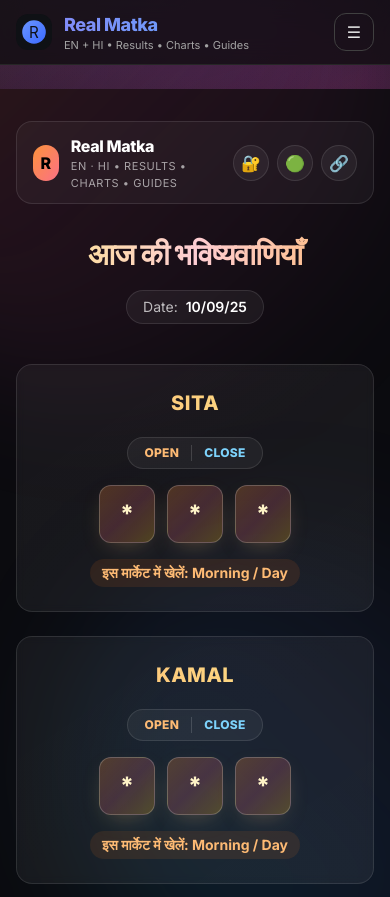
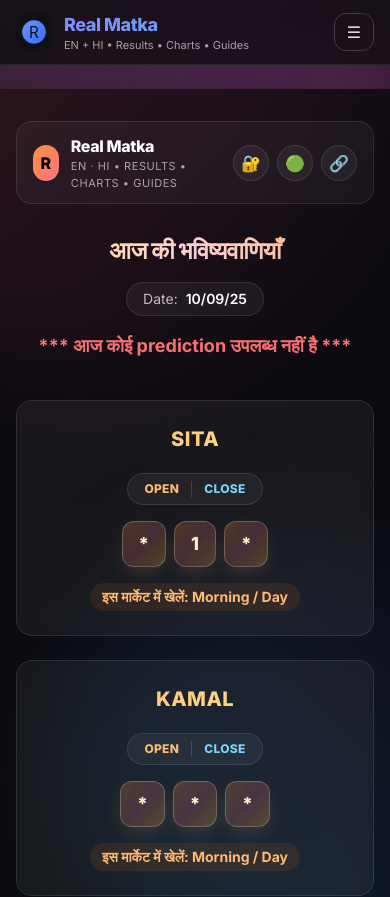
Before and after one commit to sdtwedding701-hub/realmatka, a Next.js app: page / in a window 390 px wide. Shown: the top 897 px of the page. Built offline with nearby package versions, Linux system fonts and the light colour scheme.

Commit message:
Daily update: 11/09/25 changes

```diff
--- a/app/page.tsx
+++ b/app/page.tsx
@@ -4,7 +4,7 @@ import { useState } from "react";
 
 /** ====== DAILY MANUAL INPUT ====== */
 const MARKETS = [
-  { name: "Sita", digits: ["*", "*", "*"], play: "Morning / Day" },
+  { name: "Sita", digits: ["*", 1, "*"], play: "Morning / Day" },
   { name: "Kamal", digits: ["*", "*", "*"], play: "Morning / Day" },
   { name: "Andhra", digits: ["*", "*", "*"], play: "Morning / Day" },
   { name: "Star Tara", digits: ["*", "*", "*"], play: "Morning / Day" },
@@ -103,7 +103,7 @@ export default function HomePage() {
   }
 
   return (
-    <div className="min-h-[100dvh] w-full bg-[#0b0b0f] text-white">
+    <div className="min-h-screen w-full bg-[#0b0b0f] text-white overflow-x-hidden">
       {/* soft bg */}
       <div className="pointer-events-none absolute inset-0">
         <div className="absolute -top-40 -left-40 h-[35rem] w-[35rem] rounded-full bg-gradient-to-br from-orange-500/20 via-pink-500/10 to-transparent blur-3xl" />
@@ -155,7 +155,7 @@ export default function HomePage() {
 
         {/* ===== Page Headline + Date ===== */}
         <header className="mb-10 text-center px-2">
-          <h1 className="mx-auto max-w-3xl text-3xl sm:text-4xl font-extrabold tracking-tight leading-tight sm:leading-[2] bg-gradient-to-r from-amber-200 via-rose-200 to-orange-300 bg-clip-text text-transparent">
+          <h1 className="mx-auto max-w-3xl text-2xl sm:text-4xl font-extrabold tracking-tight leading-tight sm:leading-[2] bg-gradient-to-r from-amber-200 via-rose-200 to-orange-300 bg-clip-text text-transparent">
             आज की भविष्यवाणियाँ
           </h1>
           <div className="mt-4 inline-flex items-center gap-2 rounded-full border border-white/10 bg-white/5 px-4 py-1.5 text-sm">
@@ -165,7 +165,7 @@ export default function HomePage() {
 
           {noPrediction && (
             <p className="mt-4 text-center text-lg font-bold text-red-400">
-
+              *** आज कोई prediction उपलब्ध नहीं है ***
             </p>
           )}
         </header>
@@ -191,11 +191,11 @@ export default function HomePage() {
               </div>
 
               {/* 3 digits */}
-              <div className="flex justify-center gap-3 mb-4">
+              <div className="flex justify-center gap-2 mb-4 flex-wrap">
                 {m.digits.map((d, i) => (
                   <span
                     key={i}
-                    className="rounded-xl border border-white/20 bg-gradient-to-br from-orange-400/25 via-rose-400/20 to-amber-400/25 px-5 py-3 text-2xl font-extrabold text-amber-100 shadow-[0_8px_24px_-10px_rgba(255,199,120,0.35)]"
+                    className="rounded-xl border border-white/20 bg-gradient-to-br from-orange-400/25 via-rose-400/20 to-amber-400/25 px-4 py-2 text-lg sm:text-2xl font-extrabold text-amber-100 shadow-[0_8px_24px_-10px_rgba(255,199,120,0.35)]"
                   >
                     {d}
                   </span>
@@ -237,7 +237,7 @@ export default function HomePage() {
           </div>
 
           <div className="overflow-x-auto rounded-2xl border border-white/10 bg-[#12131a]">
-            <table className="w-full text-sm">
+            <table className="w-full min-w-[600px] text-sm">
               <thead className="bg-white/[0.06] text-white/80">
                 <tr>
                   <th className="px-3 py-2 text-left font-semibold uppercase text-[11px]">Stage</th>
```
